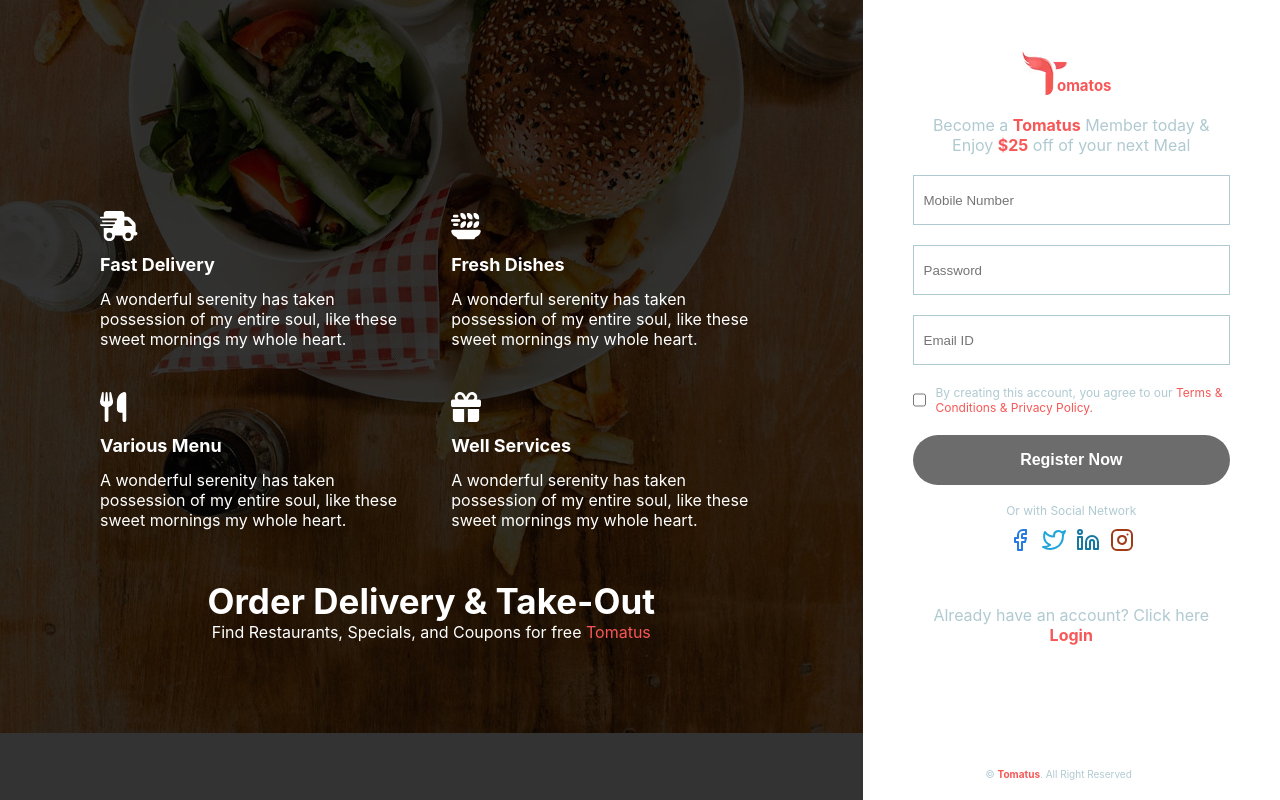
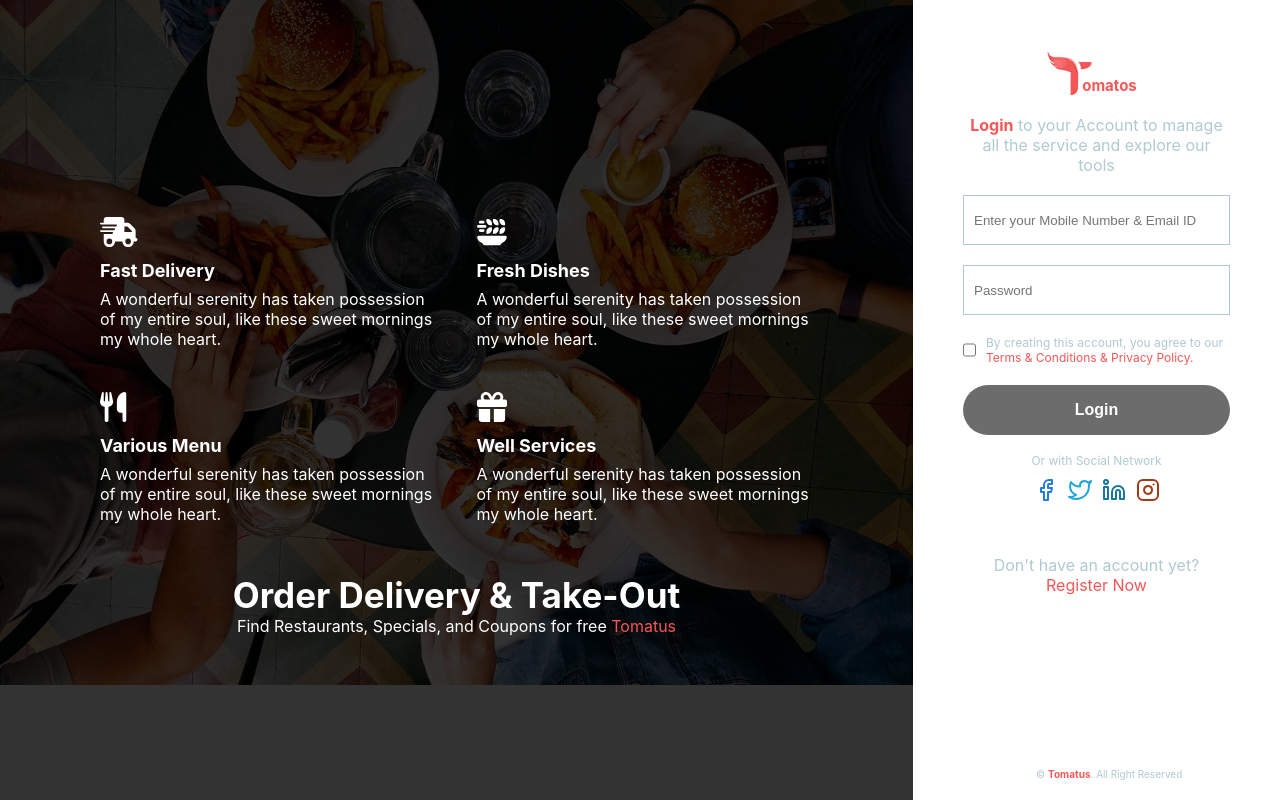
Before and after one commit to jakecastor09/Tomatu, a React (Create React App) app: page / in a window 1280 px wide. Built offline with nearby package versions, Linux system fonts and the light colour scheme; the HTML template or start-up script is replaced by a standard one.

Commit message:
Finished the login section.

```diff
--- a/src/App.js
+++ b/src/App.js
@@ -2,7 +2,7 @@ import './App.css';
 import Register from './pages/register/register.component';
 import Login from './pages/login/login.component';
 function App() {
-  return <Register />;
+  return <Login />;
 }
 
 export default App;
--- a/src/components/login-and-register/feature-item/feature-item.module.css
+++ b/src/components/login-and-register/feature-item/feature-item.module.css
@@ -7,7 +7,7 @@
 }
 .feature-item__heading {
   font-size: 1.8rem;
-  margin: 1rem 0 1.4rem 0;
+  margin: 1rem 0 0.8rem 0;
 }
 
 p {
--- a/src/pages/login/login.component.js
+++ b/src/pages/login/login.component.js
@@ -1,15 +1,21 @@
+import { useState } from 'react';
 import styles from './login.module.css';
 import Features from '../../components/login-and-register/features/features.component';
 import Form from '../../components/login-and-register/form/form.component';
 import FormInput from '../../components/form-input/form-input.component';
 import Button from '../../components/button/button';
 const Login = () => {
+  const [isAgreeToTermAndCondition, setIsAgreeToTermAndCondition] =
+    useState(false);
   const link = (
     <p>
       Don't have an account yet?{' '}
       <span className={styles['primary-color']}>Register Now</span>
     </p>
   );
+  const checkBoxHandler = event => {
+    setIsAgreeToTermAndCondition(event.target.checked);
+  };
   return (
     <section class={styles.login}>
       <div className={styles.features}>
@@ -18,14 +24,16 @@ const Login = () => {
       <div className={styles['login__form']}>
         <Form link={link}>
           <p>
-            <span className={styles['primary-color']}>Login</span> to your
-            Account to manage all the service and explore our tools
+            <span className={styles['primary-color']}>
+              <b>Login</b>
+            </span>{' '}
+            to your Account to manage all the service and explore our tools
           </p>
           <form action='#'>
             <FormInput placeholder='Enter your Mobile Number & Email ID' />
             <FormInput placeholder='Password' />
             <div className={styles['login__agreement']}>
-              <input type='checkbox' />
+              <input type='checkbox' onChange={checkBoxHandler} />
               <p>
                 By creating this account, you agree to our{' '}
                 <span style={{ color: 'var(--primary-color)' }}>
@@ -33,7 +41,7 @@ const Login = () => {
                 </span>
               </p>
             </div>
-            <Button>Login</Button>
+            <Button disabled={!isAgreeToTermAndCondition}>Login</Button>
           </form>
         </Form>
       </div>
--- a/src/pages/login/login.module.css
+++ b/src/pages/login/login.module.css
@@ -15,5 +15,4 @@
 }
 .primary-color {
   color: var(--primary-color);
-  font-weight: bold;
 }
```
